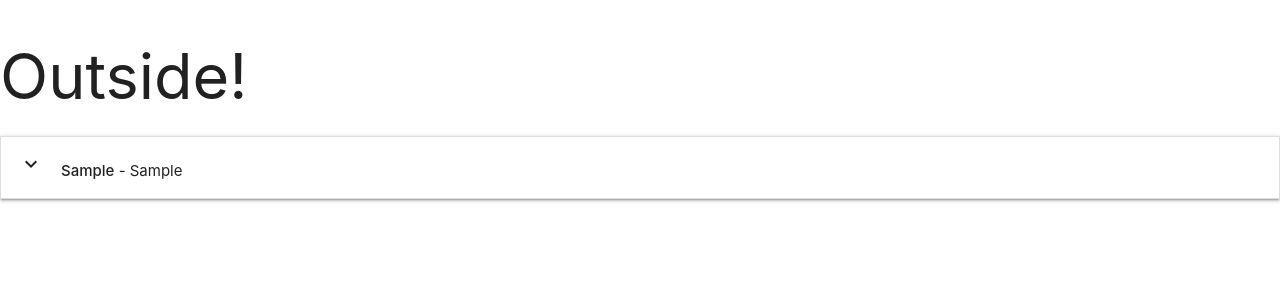
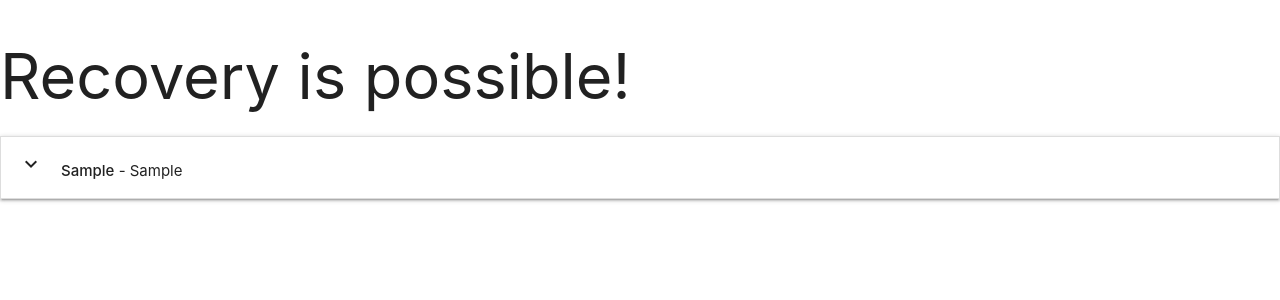
Before and after one commit to samathaluca/fallen, a Flask app: page / in a window 1280 px wide. Shown: the top 300 px of the page. Run offline with Flask 2, Linux system fonts and the light colour scheme; a database or web service that is not in the repository returns one stand-in record (values such as "Sample title"); some libraries are stand-ins or nearby versions.

Commit message:
base.html header change

```diff
--- a/templates/base.html
+++ b/templates/base.html
@@ -6,7 +6,7 @@
 
     </head>
     <body>
-        <h1>Outside!</h1>
+        <h1>Recovery is possible!</h1>
         {% block content %}
         {% endblock %}
     <script src="https://cdnjs.cloudflare.com/ajax/libs/jquery/3.2.1/jquery.min.js"></script>
```
